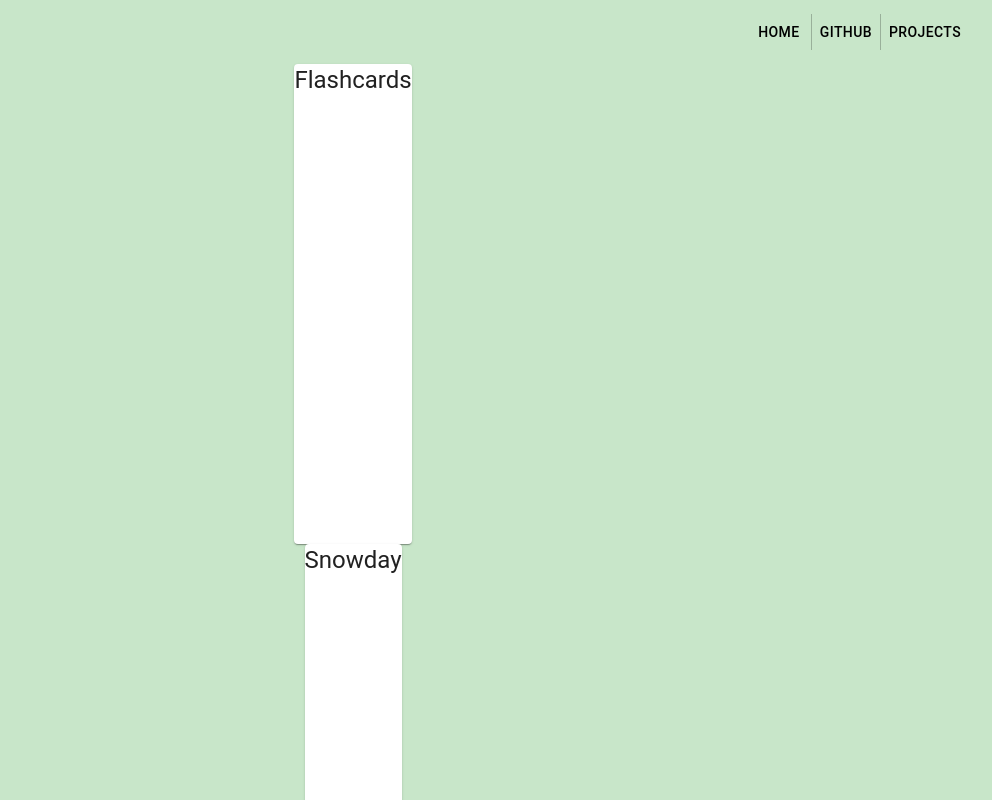
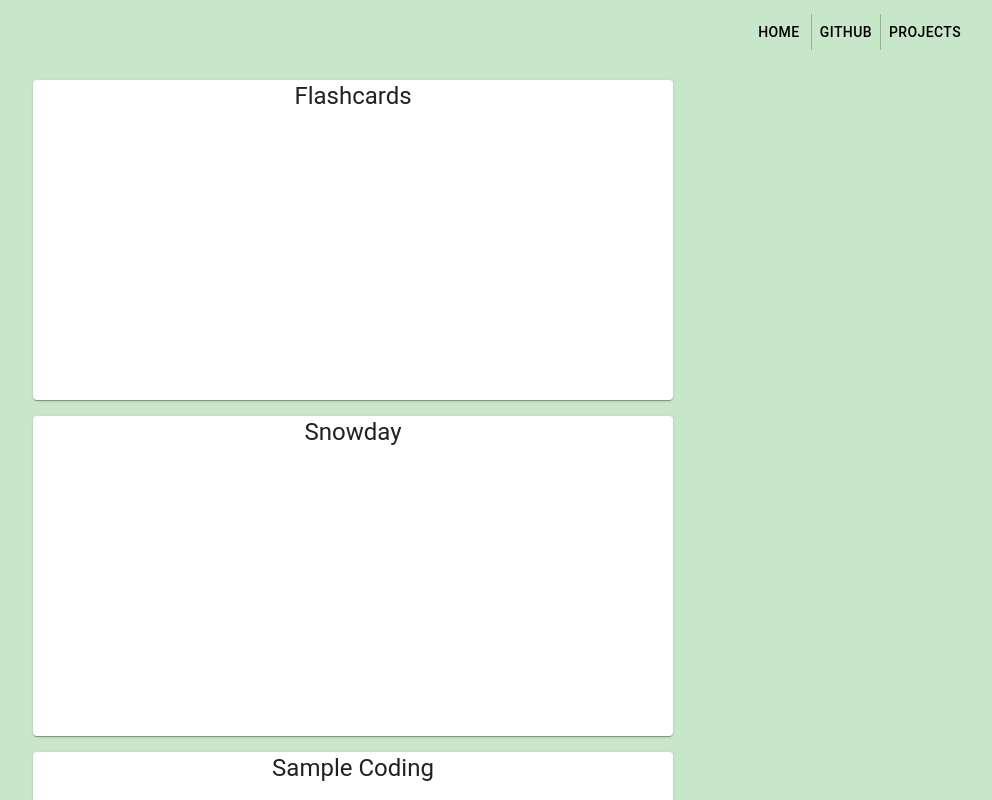
Before and after one commit to briankeefe/briankeefe.github.io, a React (Create React App) app: page /projects in a window 1280 px wide. Shown: the top 800 px of the page, without its empty margins (287-1279 px from the left). Built offline with nearby package versions, Linux system fonts and the light colour scheme.

Commit message:
formatted card

```diff
--- a/src/Projects.js
+++ b/src/Projects.js
@@ -1,5 +1,12 @@
 import React from "react";
-import { Box, Card, CardContent, Typography, Grid } from "@material-ui/core";
+import {
+	Box,
+	Card,
+	CardContent,
+	Typography,
+	Grid,
+	Paper
+} from "@material-ui/core";
 import { green } from "@material-ui/core/colors";
 import TopBar from "./layout/TopBar";
 import SimpleSlider from "./SimpleSlider";
@@ -10,19 +17,21 @@ let ProjectPage = () => {
 	return (
 		<Box className="projects-page" style={{ backgroundColor: green[100] }}>
 			<TopBar />
-			<Grid container justify="center" direction="column" alignItems="center">
 			{projectNames.map(e => {
 				return (
-						<Grid item xs={12} sm={9} md={6}>
-							<Card style={{ height: "60vh" }}>
+					<Grid container justify="center">
+						<Grid item xs={12} md={6}>
+							<Paper className="project-card">
+								<Box className="box">
 									<Grid container justify="center">
 										<Typography variant="h5">{e}</Typography>
 									</Grid>
-							</Card>
+								</Box>
+							</Paper>
+						</Grid>
 					</Grid>
 				);
 			})}
-			</Grid>
 		</Box>
 	);
 };
--- a/src/style.scss
+++ b/src/style.scss
@@ -70,3 +70,14 @@
 		color: #000;
 	}
 }
+
+.project-card {
+	margin-top: 16px;
+	flex-grow: 1;
+	height: 40vh;
+	display: block;
+	.box {
+		flex-grow: 1;
+		width: 100%;
+	}
+}
```
Lines whose indentation alone changed are shown as unchanged.
